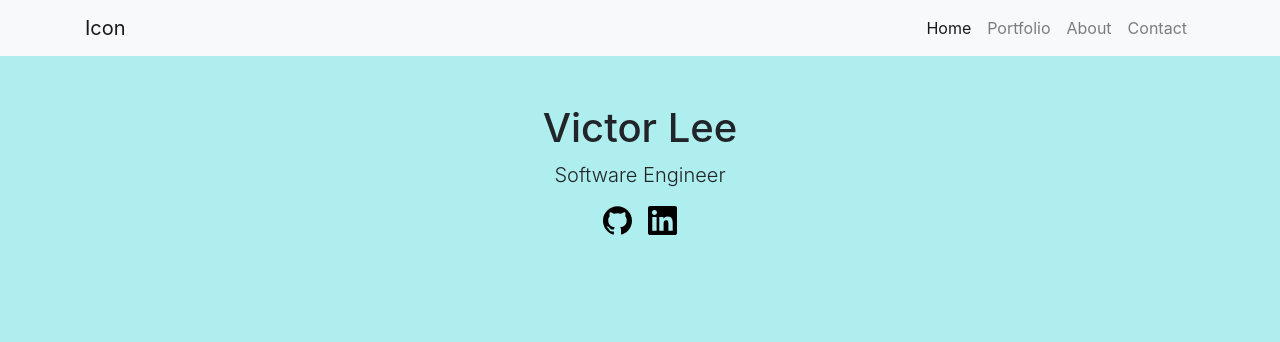
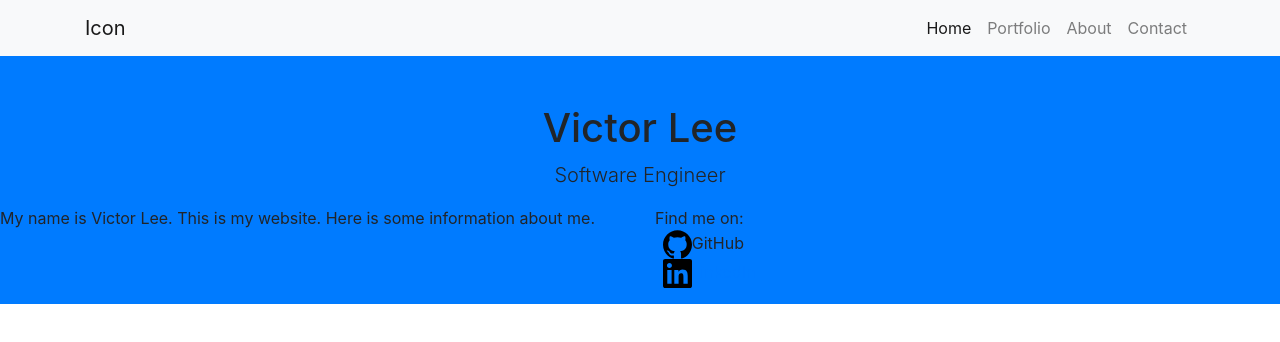
Before and after one commit to soofm/victorlee-website, a website built with webpack: page index.html in a window 1280 px wide. Built offline with nearby package versions, Linux system fonts and the light colour scheme.

Commit message:
modified css

```diff
--- a/css/index.css
+++ b/css/index.css
@@ -1,5 +1,4 @@
 body {
-  background-color: paleturquoise;
   padding-top: 3.3rem;
 }
 
@@ -9,17 +8,17 @@ body {
   }
 }
 
-.social ul {
+#social ul {
   display: flex;
-  flex-direction: row;
+  flex-direction: column;
   justify-content: center;
 }
-.social li {
+#social li {
   flex: 0 1 auto;
   list-style-type: none;
   padding: 0 0.5rem;
 }
 
-.social a img {
+#social a img {
   width: 1.8rem;
 }
--- a/index.html
+++ b/index.html
@@ -49,20 +49,29 @@
     </nav>
 
     <!-- Page Content -->
-    <div class="container">
-      <div class="row">
-        <div class="col-lg-12 text-center">
-          <h1 class="mt-5">Victor Lee</h1>
-          <p class="lead">Software Engineer</p>
-          <section class="social">
+    <section class="bg-primary" id="content">
+      <div class="container">
+        <div class="row">
+            <div class="col-lg-12 text-center">
+              <h1 class="mt-5">Victor Lee</h1>
+              <p class="lead">Software Engineer</p>
+            </div>
+          </div>
+        </div>
+        <div class="row">
+          <section class="col" id="about">
+            <p>My name is Victor Lee. This is my website. Here is some information about me.</p>
+          </section>
+          <section class="col" id="social">
+            Find me on:
             <ul class="list-unstyled">
-              <li><a href="https://github.com/soofm"><img src="assets/github.svg" alt="GitHub" /></a></li>
-              <li><a href="https://www.linkedin.com/in/victor-lee-b1b00846/"><img src="assets/linkedin.svg" alt="LinkedIn" /></a></li>
+              <li><a href="https://github.com/soofm"><img src="assets/github.svg" alt="GitHub" /></a>GitHub</li>
+              <li><a href="https://www.linkedin.com/in/victor-lee-b1b00846/"><img src="assets/linkedin.svg" alt="LinkedIn" />LinkedIn</a></li>
             </ul>
           </section>
         </div>
       </div>
-    </div>
+  </section>
 
     <!-- Bootstrap core JavaScript -->
     <script src="vendor/jquery/jquery.min.js"></script>
```
